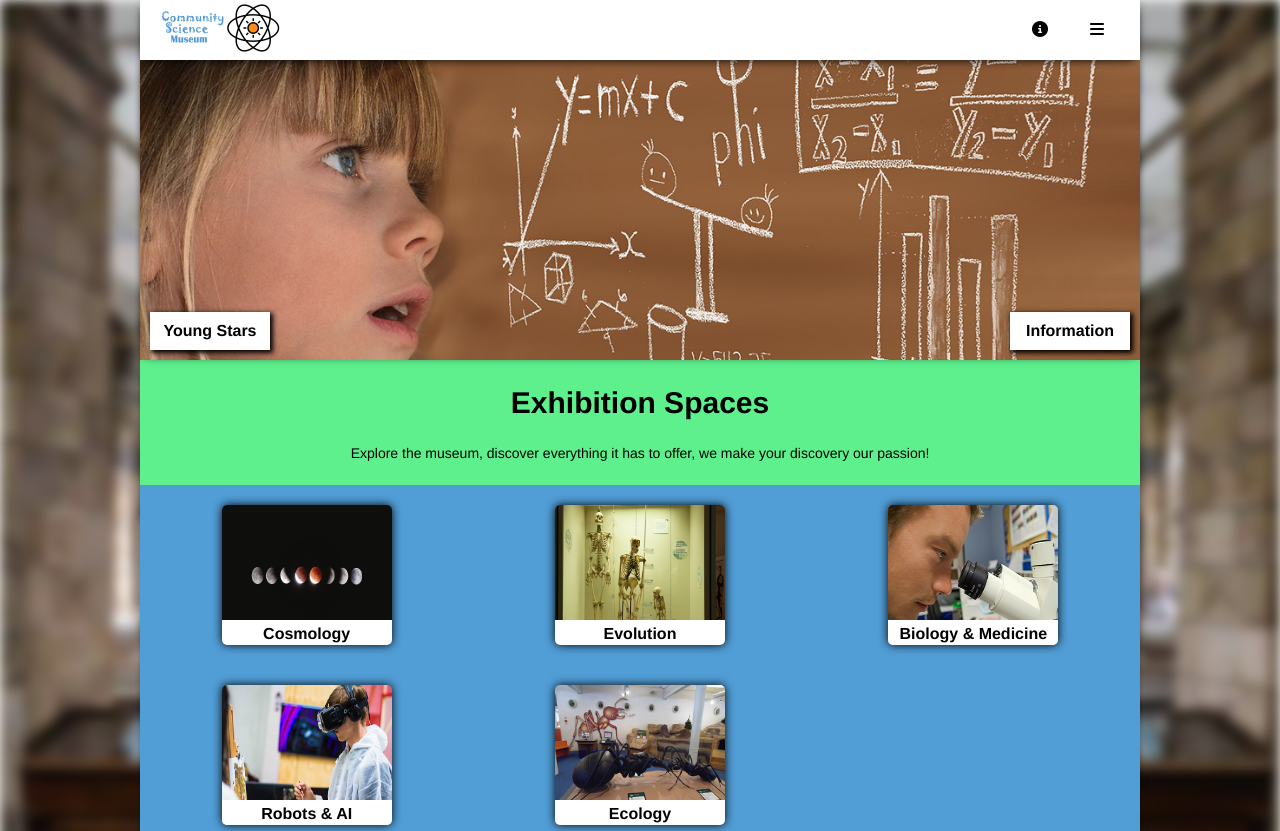
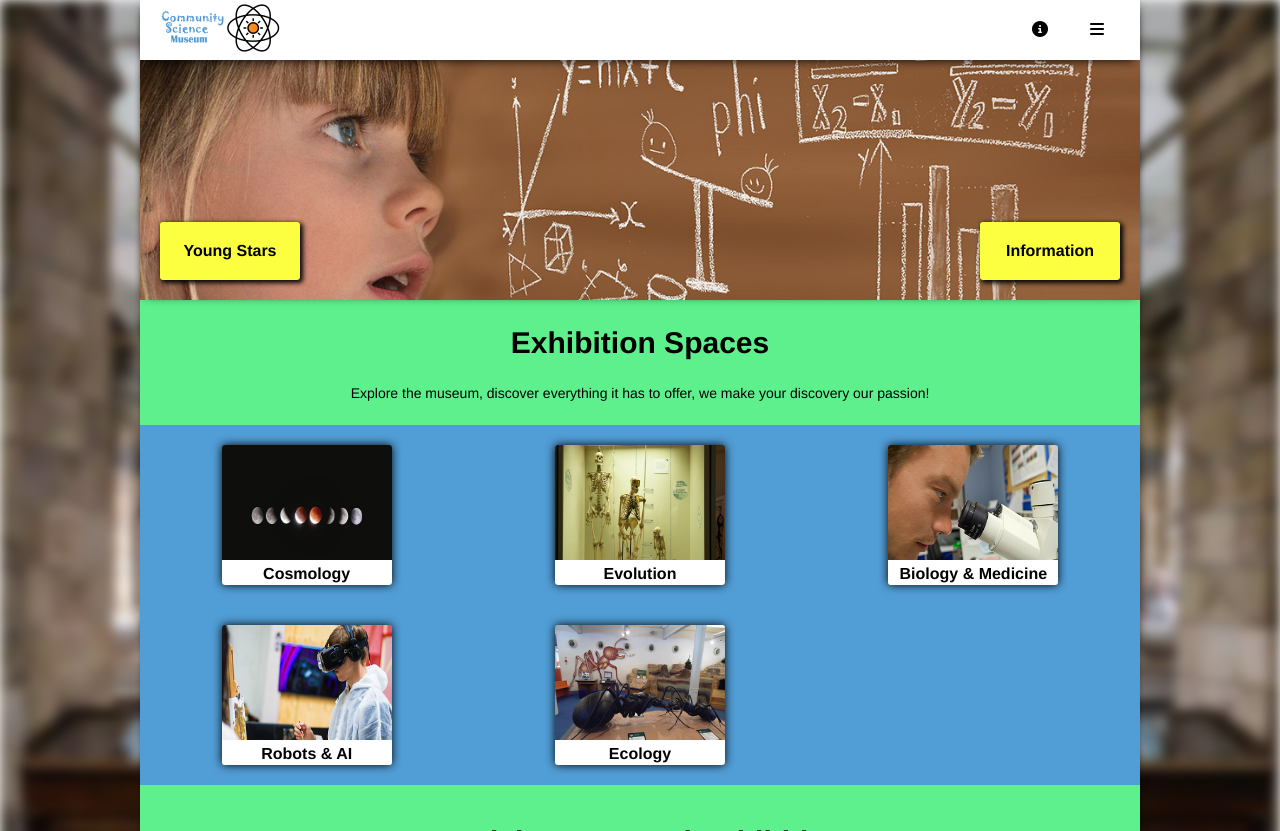
Before and after one commit to Hunglikeabee/Semester-Project-Design-HTML-CSS, a plain HTML site: page index.html in a window 1280 px wide. Shown: the top 831 px of the page. Drawn offline with Linux system fonts and the light colour scheme.

Commit message:
Update agian, so much.

```diff
--- a/css/styles.css
+++ b/css/styles.css
@@ -127,10 +127,10 @@ main {
   background-image: url("/images/small-whiteboard.jpg");
   background-size: cover;
   background-position: center center;
-  min-height: 300px;
+  height: 30vh;
   width: 100%;
-  height: auto;
-  max-height: 500px;
+  max-height: 300px;
+  min-height: 150px;
   text-align: center;
   position: relative;
   box-shadow: 0px 0px 10px -5px;
@@ -138,30 +138,31 @@ main {
 
 .cta-young {
   position: absolute;
-  bottom: 10px;
-  left: 10px;
+  bottom: 20px;
+  left: 20px;
   width: 100px;
   text-decoration: none;
-  padding: 10px;
-  background: white;
+  padding: 20px;
+  background: var(--yellow);
   box-shadow: 2px 2px 5px 1px black;
+  border-radius: 3px;
 }
 
 .cta-info {
   position: absolute;
-  bottom: 10px;
-  right: 10px;
+  bottom: 20px;
+  right: 20px;
   width: 100px;
   text-decoration: none;
-  padding: 10px;
-  background: white;
+  padding: 20px;
+  background: var(--yellow);
   box-shadow: 2px 2px 5px 1px black;
+  border-radius: 3px;
 }
 
 .cta-young:hover,
 .cta-info:hover {
-  background: var(--red);
-  color: var(--white);
+  background: var(--green);
 }
 
 .main-text {
@@ -186,7 +187,7 @@ main {
   height: 140px;
   margin: 20px auto;
   overflow: hidden;
-  border-radius: 5px;
+  border-radius: 3px;
   box-shadow: 0px 0px 10px 0px;
 }
 
```
Also changed, not shown: cosmology.html (+2 -2 lines), css/cosmology.css (+9 -2 lines).
